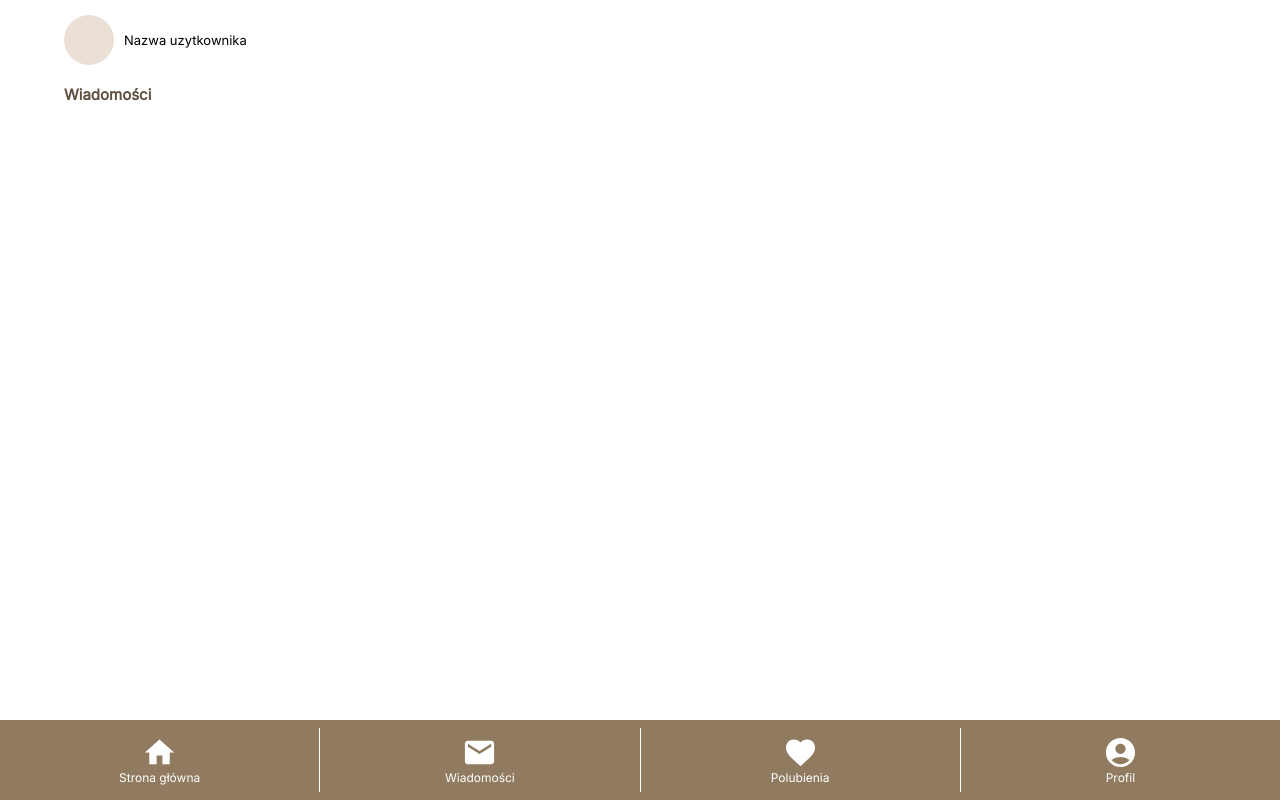
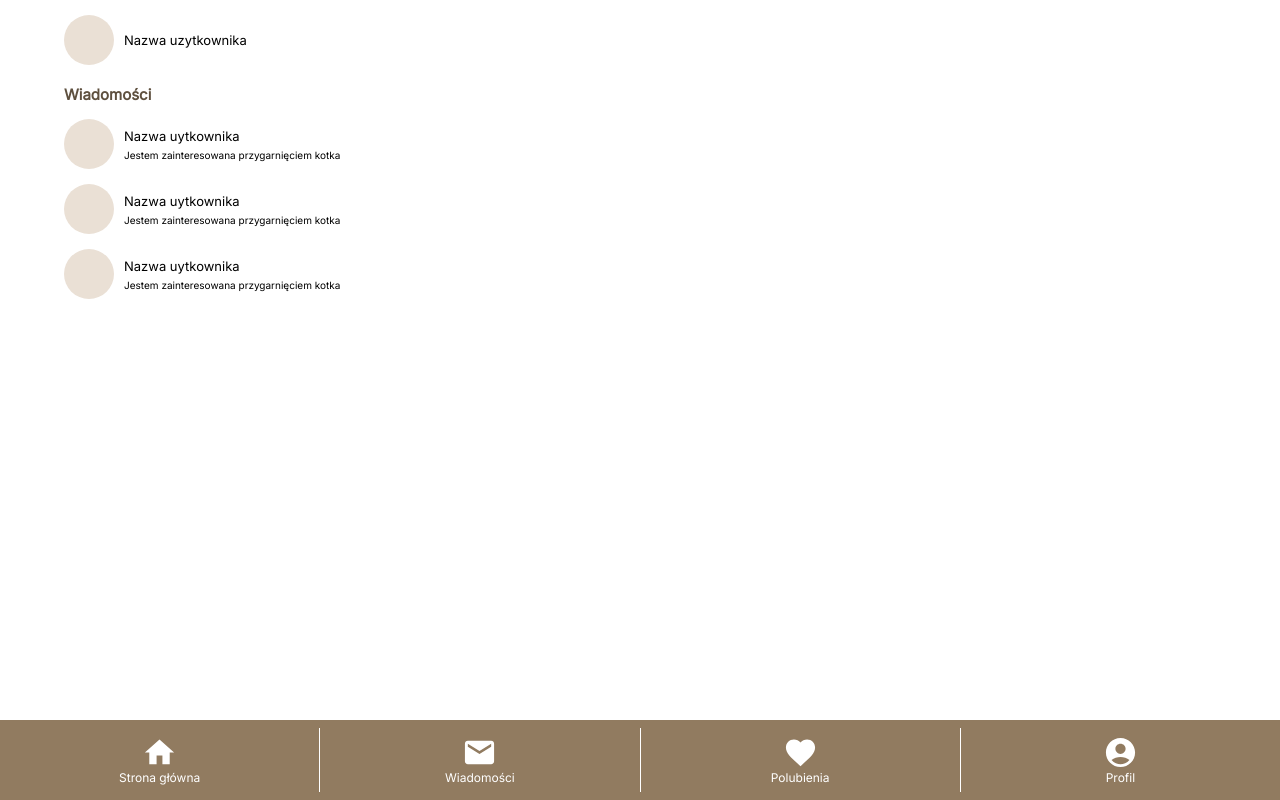
Before and after one commit to asiabielawska/PetsFinder, a React (Vite) app: page /messages in a window 1280 px wide. Built offline with nearby package versions, Linux system fonts and the light colour scheme.

Commit message:
Add sample messages

```diff
--- a/src/components/Messages/Messages.tsx
+++ b/src/components/Messages/Messages.tsx
@@ -6,6 +6,7 @@ import {
 } from "../HomePage/PhotoAndUserName/styled";
 import { Heading, MainContent } from "../../styled";
 import { BottomMainMenuBar } from "../HomePage/BottomMainMenuBar/BottomMainMenuBar";
+import { Content, Message, NameAndContent } from "./styled";
 
 export const Messages = () => {
   const navigate = useNavigate();
@@ -19,6 +20,27 @@ export const Messages = () => {
           </UserName>
         </PhotoAndName>
         <Heading>Wiadomości</Heading>
+        <Message>
+          <UserImage></UserImage>
+          <NameAndContent>
+            <UserName>Nazwa uytkownika</UserName>
+            <Content>Jestem zainteresowana przygarnięciem kotka</Content>
+          </NameAndContent>
+        </Message>
+        <Message>
+          <UserImage></UserImage>
+          <NameAndContent>
+            <UserName>Nazwa uytkownika</UserName>
+            <Content>Jestem zainteresowana przygarnięciem kotka</Content>
+          </NameAndContent>
+        </Message>
+        <Message>
+          <UserImage></UserImage>
+          <NameAndContent>
+            <UserName>Nazwa uytkownika</UserName>
+            <Content>Jestem zainteresowana przygarnięciem kotka</Content>
+          </NameAndContent>
+        </Message>
       </MainContent>
       <BottomMainMenuBar />
     </>
--- /dev/null
+++ b/src/components/Messages/styled.ts
@@ -0,0 +1,19 @@
+import { styled } from "@mui/material";
+
+export const Message = styled("div")({
+  display: "flex",
+  alignItems: "center",
+  flex: 2,
+  marginTop: 15,
+});
+
+export const NameAndContent = styled("div")({
+  display: "flex",
+  flexDirection: "column",
+});
+
+export const Content = styled("div")({
+  fontSize: 10,
+  paddingLeft: 10,
+  paddingTop: 5,
+});
```
